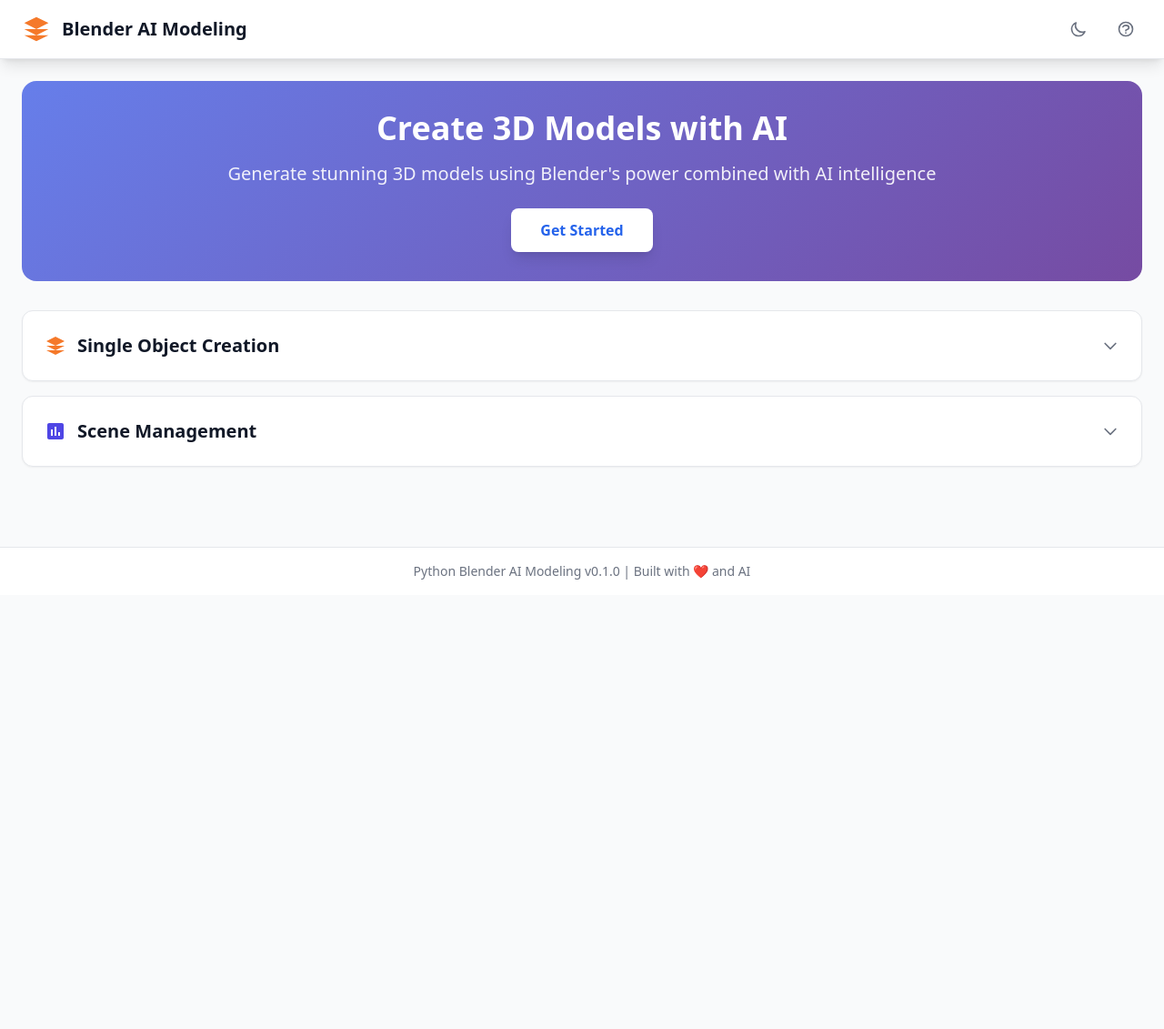
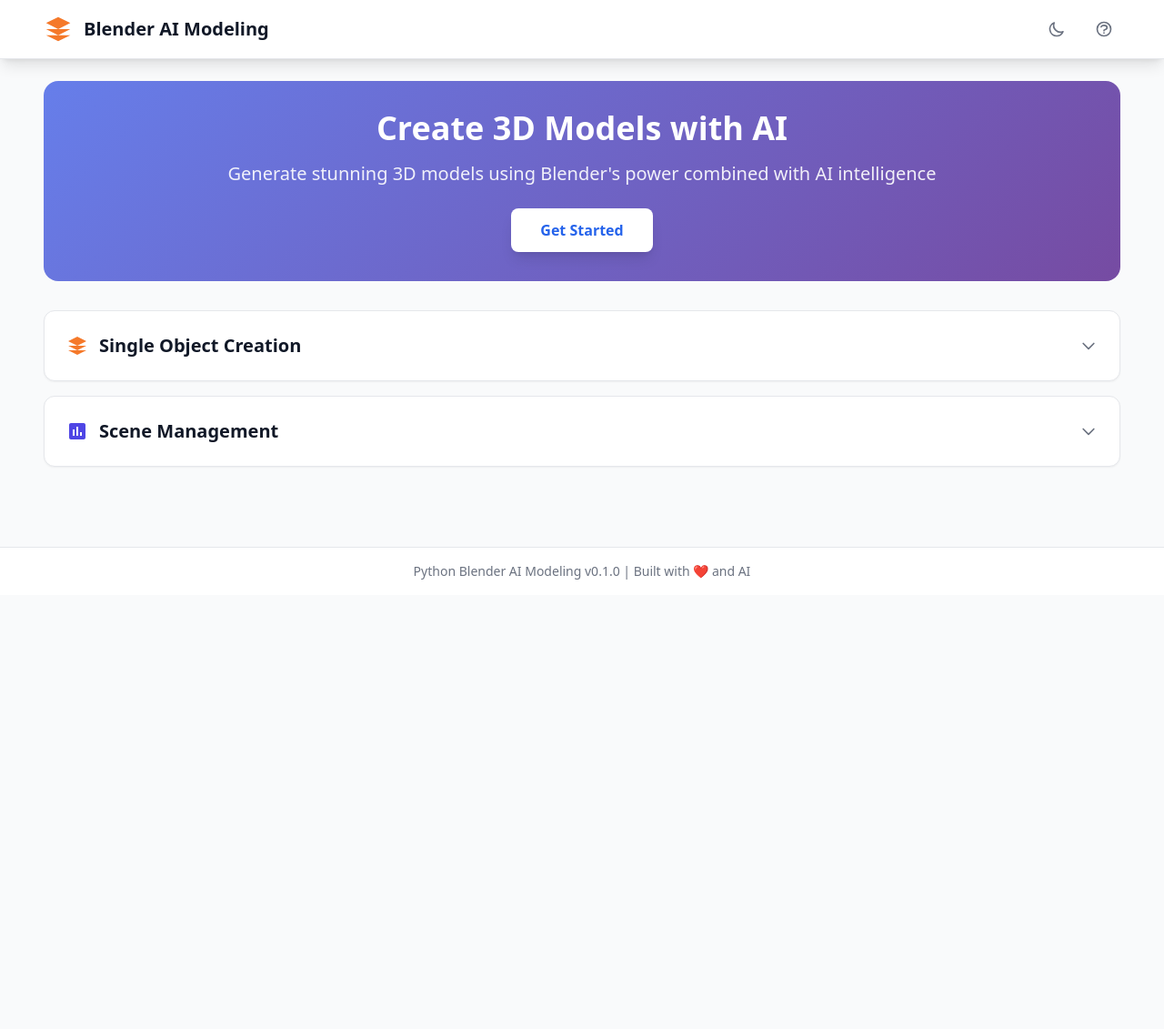
Before and after one commit to cjunks94/python-blender-ai-modeling, a Flask app: page / in a window 1280 px wide. Shown: the top 1131 px of the page at 91% size. Run offline with Flask 3, Linux system fonts and the light colour scheme; parts of the project's set-up code (start-up, migrations or seed data) failed here and were passed over; some libraries are stand-ins or nearby versions.

Commit message:
ui: implement comprehensive design consistency improvements
- Update all gradient buttons to use consistent purple theme (#667eea to #764ba2)
- Make all popups fully opaque instead of glass effect for better readability
- Standardize all button sizes to py-3 px-6 with consistent font-semibold styling
- Add proper SVG icons to all buttons replacing emojis for professional look
- Update AI button copy from 'AI Generate Scene' to 'Generate New Scene'
- Increase side padding throughout app from px-2/4/6 to px-6/12/18 (3x increase)
- Apply hover-scale animation consistently across all interactive elements
- Ensure dark theme support for all new opaque popup styles

This creates a cohesive, professional UI with consistent button styling,
improved readability, and better user experience across all sections.

🤖 Generated with [Claude Code](https://claude.ai/code)

Co-Authored-By: Claude <noreply@anthropic.com>

```diff
--- a/src/web/templates/base.html
+++ b/src/web/templates/base.html
@@ -31,15 +31,24 @@
             background: linear-gradient(135deg, #667eea 0%, #764ba2 100%);
         }
 
+        .purple-gradient {
+            background: linear-gradient(135deg, #667eea 0%, #764ba2 100%);
+        }
+
+        .ai-purple {
+            background: linear-gradient(135deg, #667eea 0%, #764ba2 100%);
+        }
+
         .glass-effect {
-            backdrop-filter: blur(3px);
-            background: rgba(255, 255, 255, 0.95);
-            border: 1px solid rgba(255, 255, 255, 0.8);
+            background: rgba(255, 255, 255, 1.0);
+            border: 1px solid rgba(229, 231, 235, 1);
+            box-shadow: 0 4px 6px -1px rgba(0, 0, 0, 0.1), 0 2px 4px -1px rgba(0, 0, 0, 0.06);
         }
 
         .dark .glass-effect {
-            background: rgba(31, 41, 55, 0.95);
-            border: 1px solid rgba(75, 85, 99, 0.8);
+            background: rgba(31, 41, 55, 1.0);
+            border: 1px solid rgba(75, 85, 99, 1);
+            box-shadow: 0 4px 6px -1px rgba(0, 0, 0, 0.3), 0 2px 4px -1px rgba(0, 0, 0, 0.2);
         }
 
         .hover-scale {
@@ -98,7 +107,7 @@
 <body class="bg-gray-50 dark:bg-gray-900 text-gray-900 dark:text-gray-100 antialiased transition-colors duration-200">
     <!-- Navigation -->
     <nav class="bg-white dark:bg-gray-800 shadow-lg border-b border-gray-200 dark:border-gray-700">
-        <div class="max-w-full mx-auto px-2 sm:px-4 lg:px-6">
+        <div class="max-w-full mx-auto px-6 sm:px-12 lg:px-18">
             <div class="flex justify-between h-16">
                 <div class="flex items-center">
                     <div class="flex-shrink-0 flex items-center">
@@ -130,7 +139,7 @@
     </nav>
 
     <!-- Main Content -->
-    <main class="max-w-full mx-auto py-6 px-2 sm:px-4 lg:px-6">
+    <main class="max-w-full mx-auto py-6 px-6 sm:px-12 lg:px-18">
         {% block content %}{% endblock %}
     </main>
 
@@ -139,7 +148,7 @@
 
     <!-- Footer -->
     <footer class="bg-white dark:bg-gray-800 border-t border-gray-200 dark:border-gray-700 mt-16">
-        <div class="max-w-full mx-auto py-4 px-2 sm:px-4 lg:px-6">
+        <div class="max-w-full mx-auto py-4 px-6 sm:px-12 lg:px-18">
             <p class="text-center text-sm text-gray-500 dark:text-gray-400">
                 Python Blender AI Modeling v0.1.0 | Built with ❤️ and AI
             </p>
--- a/src/web/templates/index.html
+++ b/src/web/templates/index.html
@@ -229,7 +229,7 @@
                         Generate Model
                     </button>
 
-                    <button type="button" id="ai-generate-btn" class="w-full bg-gradient-to-r from-purple-600 to-indigo-600 hover:from-purple-700 hover:to-indigo-700 text-white font-semibold py-3 px-6 rounded-lg transition-all hover-scale">
+                    <button type="button" id="ai-generate-btn" class="w-full purple-gradient hover:opacity-90 text-white font-semibold py-3 px-6 rounded-lg transition-all hover-scale">
                         <svg class="h-5 w-5 inline mr-2" fill="none" stroke="currentColor" viewBox="0 0 24 24">
                             <path stroke-linecap="round" stroke-linejoin="round" stroke-width="2" d="M9.663 17h4.673M12 3v1m6.364 1.636l-.707.707M21 12h-1M4 12H3m3.343-5.657l-.707-.707m2.828 9.9a5 5 0 117.072 0l-.548.547A3.374 3.374 0 0014 18.469V19a2 2 0 11-4 0v-.531c0-.895-.356-1.754-.988-2.386l-.548-.547z"/>
                         </svg>
--- a/src/web/templates/scene_management.html
+++ b/src/web/templates/scene_management.html
@@ -41,15 +41,24 @@
         </div>
 
         <div class="flex flex-col justify-center space-y-3">
-            <button id="create-scene-btn" class="w-full bg-purple-600 text-white font-semibold py-2 px-4 rounded-lg hover:bg-purple-700 transition-colors">
+            <button id="create-scene-btn" class="w-full bg-blender-orange hover:bg-orange-600 text-white font-semibold py-3 px-6 rounded-lg transition-colors hover-scale">
+                <svg class="h-5 w-5 inline mr-2" fill="none" stroke="currentColor" viewBox="0 0 24 24">
+                    <path stroke-linecap="round" stroke-linejoin="round" stroke-width="2" d="M12 6v6m0 0v6m0-6h6m-6 0H6"/>
+                </svg>
                 Create New Scene
             </button>
 
-            <button id="ai-scene-btn" class="w-full bg-gradient-to-r from-indigo-500 to-purple-600 text-white font-semibold py-2 px-4 rounded-lg hover:from-indigo-600 hover:to-purple-700 transition-colors">
-                🤖 AI Generate Scene
+            <button id="ai-scene-btn" class="w-full purple-gradient hover:opacity-90 text-white font-semibold py-3 px-6 rounded-lg transition-all hover-scale">
+                <svg class="h-5 w-5 inline mr-2" fill="none" stroke="currentColor" viewBox="0 0 24 24">
+                    <path stroke-linecap="round" stroke-linejoin="round" stroke-width="2" d="M9.663 17h4.673M12 3v1m6.364 1.636l-.707.707M21 12h-1M4 12H3m3.343-5.657l-.707-.707m2.828 9.9a5 5 0 117.072 0l-.548.547A3.374 3.374 0 0014 18.469V19a2 2 0 11-4 0v-.531c0-.895-.356-1.754-.988-2.386l-.548-.547z"/>
+                </svg>
+                Generate New Scene
             </button>
 
-            <button id="validate-scene-btn" class="w-full bg-yellow-600 text-white font-semibold py-2 px-4 rounded-lg hover:bg-yellow-700 transition-colors" disabled>
+            <button id="validate-scene-btn" class="w-full bg-yellow-600 hover:bg-yellow-700 text-white font-semibold py-3 px-6 rounded-lg transition-colors hover-scale" disabled>
+                <svg class="h-5 w-5 inline mr-2" fill="none" stroke="currentColor" viewBox="0 0 24 24">
+                    <path stroke-linecap="round" stroke-linejoin="round" stroke-width="2" d="M9 12l2 2 4-4m6 2a9 9 0 11-18 0 9 9 0 0118 0z"/>
+                </svg>
                 Validate Scene
             </button>
         </div>
@@ -61,7 +70,10 @@
             <!-- Preview Actions -->
             <div class="flex items-center space-x-2">
                 <span class="text-sm font-medium text-gray-700 dark:text-gray-300">Preview:</span>
-                <button id="generate-scene-preview-btn" class="bg-blue-600 text-white px-4 py-2 rounded-lg hover:bg-blue-700 transition-colors text-sm" disabled>
+                <button id="generate-scene-preview-btn" class="bg-blue-600 text-white font-semibold py-3 px-6 rounded-lg hover:bg-blue-700 transition-colors hover-scale" disabled>
+                    <svg class="h-5 w-5 inline mr-2" fill="none" stroke="currentColor" viewBox="0 0 24 24">
+                        <path stroke-linecap="round" stroke-linejoin="round" stroke-width="2" d="M4 16l4.586-4.586a2 2 0 012.828 0L16 16m-2-2l1.586-1.586a2 2 0 012.828 0L20 14m-6-6h.01M6 20h12a2 2 0 002-2V6a2 2 0 00-2-2H6a2 2 0 00-2 2v12a2 2 0 002 2z"/>
+                    </svg>
                     Generate Preview
                 </button>
             </div>
@@ -69,13 +81,22 @@
             <!-- Export Actions -->
             <div class="flex items-center space-x-2">
                 <span class="text-sm font-medium text-gray-700 dark:text-gray-300">Export:</span>
-                <button id="export-complete-btn" class="bg-green-600 text-white px-4 py-2 rounded-lg hover:bg-green-700 transition-colors text-sm" disabled>
+                <button id="export-complete-btn" class="bg-green-600 text-white font-semibold py-3 px-6 rounded-lg hover:bg-green-700 transition-colors hover-scale" disabled>
+                    <svg class="h-5 w-5 inline mr-2" fill="none" stroke="currentColor" viewBox="0 0 24 24">
+                        <path stroke-linecap="round" stroke-linejoin="round" stroke-width="2" d="M4 16v1a3 3 0 003 3h10a3 3 0 003-3v-1m-4-4l-4 4m0 0l-4-4m4 4V4"/>
+                    </svg>
                     Complete Scene
                 </button>
-                <button id="export-individual-btn" class="bg-indigo-600 text-white px-4 py-2 rounded-lg hover:bg-indigo-700 transition-colors text-sm" disabled>
+                <button id="export-individual-btn" class="bg-indigo-600 text-white font-semibold py-3 px-6 rounded-lg hover:bg-indigo-700 transition-colors hover-scale" disabled>
+                    <svg class="h-5 w-5 inline mr-2" fill="none" stroke="currentColor" viewBox="0 0 24 24">
+                        <path stroke-linecap="round" stroke-linejoin="round" stroke-width="2" d="M9 3v2m6-2v2M9 19v2m6-2v2M5 9H3m2 6H3m18-6h-2m2 6h-2M7 19h10a2 2 0 002-2V7a2 2 0 00-2-2H7a2 2 0 00-2 2v10a2 2 0 002 2zM9 9h6v6H9V9z"/>
+                    </svg>
                     Individual Object
                 </button>
-                <button id="export-selective-btn" class="bg-orange-600 text-white px-4 py-2 rounded-lg hover:bg-orange-700 transition-colors text-sm" disabled>
+                <button id="export-selective-btn" class="bg-orange-600 text-white font-semibold py-3 px-6 rounded-lg hover:bg-orange-700 transition-colors hover-scale" disabled>
+                    <svg class="h-5 w-5 inline mr-2" fill="none" stroke="currentColor" viewBox="0 0 24 24">
+                        <path stroke-linecap="round" stroke-linejoin="round" stroke-width="2" d="M7 4V2a1 1 0 011-1h8a1 1 0 011 1v2m3 0v16a2 2 0 01-2 2H6a2 2 0 01-2-2V4h3m3 0v2a1 1 0 001 1h4a1 1 0 001-1V4h3m-9 4v8m4-8v8"/>
+                    </svg>
                     Selected Objects
                 </button>
             </div>
@@ -83,13 +104,22 @@
             <!-- Composition Actions -->
             <div class="flex items-center space-x-2">
                 <span class="text-sm font-medium text-gray-700 dark:text-gray-300">Compose:</span>
-                <button id="compose-align-btn" class="bg-teal-600 text-white px-4 py-2 rounded-lg hover:bg-teal-700 transition-colors text-sm" disabled title="Align selected objects">
+                <button id="compose-align-btn" class="bg-teal-600 text-white font-semibold py-3 px-6 rounded-lg hover:bg-teal-700 transition-colors hover-scale" disabled title="Align selected objects">
+                    <svg class="h-5 w-5 inline mr-2" fill="none" stroke="currentColor" viewBox="0 0 24 24">
+                        <path stroke-linecap="round" stroke-linejoin="round" stroke-width="2" d="M4 6h16M4 10h16M4 14h16M4 18h16"/>
+                    </svg>
                     Align
                 </button>
-                <button id="compose-distribute-btn" class="bg-cyan-600 text-white px-4 py-2 rounded-lg hover:bg-cyan-700 transition-colors text-sm" disabled title="Distribute objects evenly">
+                <button id="compose-distribute-btn" class="bg-cyan-600 text-white font-semibold py-3 px-6 rounded-lg hover:bg-cyan-700 transition-colors hover-scale" disabled title="Distribute objects evenly">
+                    <svg class="h-5 w-5 inline mr-2" fill="none" stroke="currentColor" viewBox="0 0 24 24">
+                        <path stroke-linecap="round" stroke-linejoin="round" stroke-width="2" d="M7 16V4m0 0L3 8m4-4l4 4m6 0v12m0 0l4-4m-4 4l-4-4"/>
+                    </svg>
                     Distribute
                 </button>
-                <button id="compose-arrange-btn" class="bg-pink-600 text-white px-4 py-2 rounded-lg hover:bg-pink-700 transition-colors text-sm" disabled title="Arrange in patterns">
+                <button id="compose-arrange-btn" class="bg-pink-600 text-white font-semibold py-3 px-6 rounded-lg hover:bg-pink-700 transition-colors hover-scale" disabled title="Arrange in patterns">
+                    <svg class="h-5 w-5 inline mr-2" fill="none" stroke="currentColor" viewBox="0 0 24 24">
+                        <path stroke-linecap="round" stroke-linejoin="round" stroke-width="2" d="M19 11H5m14 0a2 2 0 012 2v6a2 2 0 01-2 2H5a2 2 0 01-2-2v-6a2 2 0 012-2m14 0V9a2 2 0 00-2-2M5 11V9a2 2 0 012-2m0 0V5a2 2 0 012-2h6a2 2 0 012 2v2M7 7h10"/>
+                    </svg>
                     Arrange
                 </button>
             </div>
@@ -359,10 +389,10 @@
 
             <!-- Action Buttons -->
             <div class="flex justify-end space-x-3">
-                <button type="button" id="ai-scene-cancel-btn" class="px-6 py-2 border border-gray-300 dark:border-gray-600 rounded-lg text-gray-700 dark:text-gray-300 hover:bg-gray-50 dark:hover:bg-gray-700 transition-colors">
+                <button type="button" id="ai-scene-cancel-btn" class="font-semibold py-3 px-6 border border-gray-300 dark:border-gray-600 rounded-lg text-gray-700 dark:text-gray-300 hover:bg-gray-50 dark:hover:bg-gray-700 transition-colors hover-scale">
                     Cancel
                 </button>
-                <button type="submit" id="ai-scene-submit-btn" class="px-6 py-2 bg-indigo-600 hover:bg-indigo-700 text-white rounded-lg transition-colors">
+                <button type="submit" id="ai-scene-submit-btn" class="font-semibold py-3 px-6 purple-gradient hover:opacity-90 text-white rounded-lg transition-all hover-scale">
                     Generate Scene with AI
                 </button>
             </div>
```
